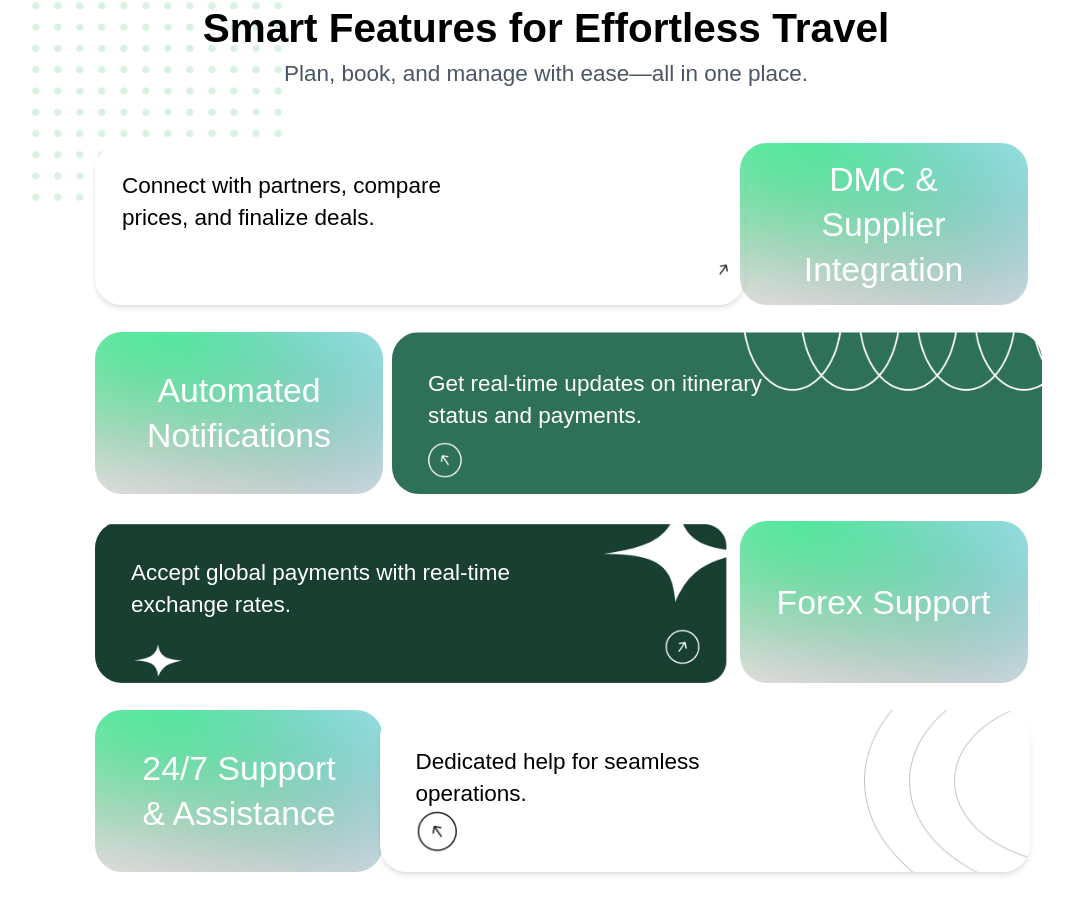
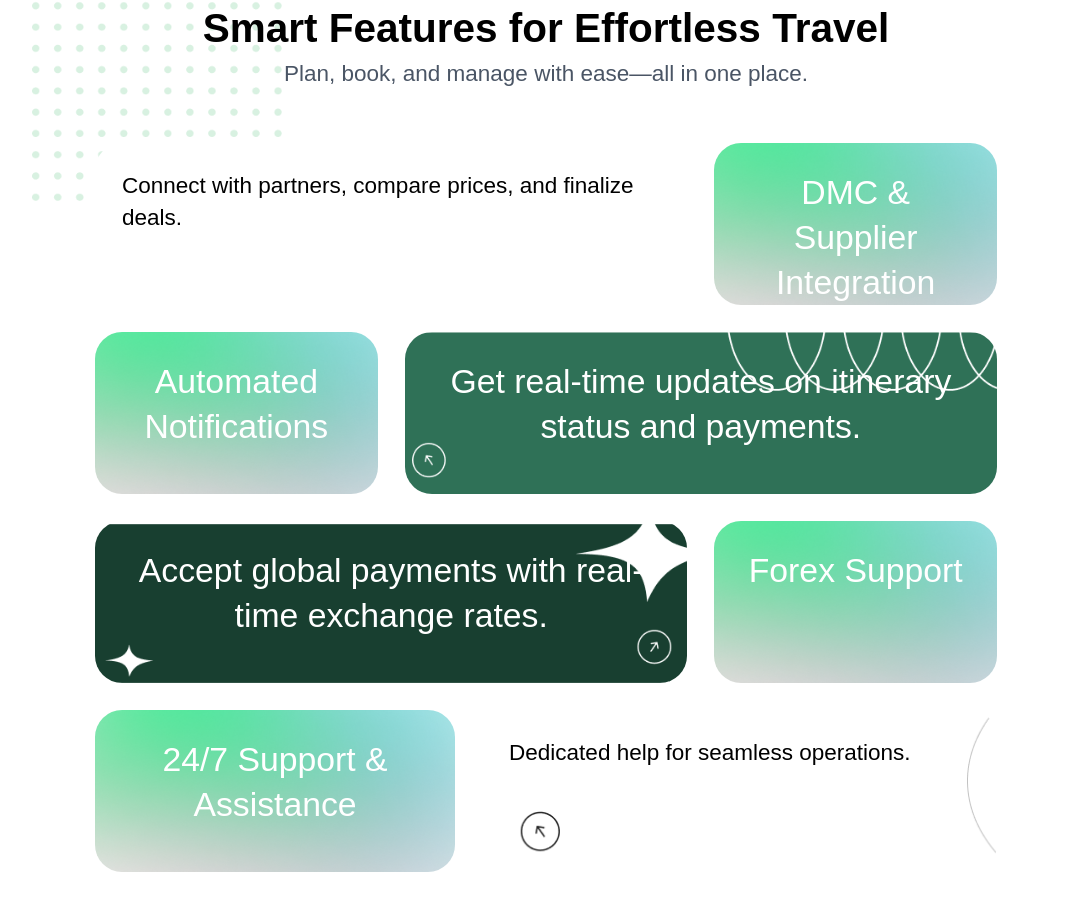
Before and after one commit to jameeshbx/trekking-miles, a Next.js app: page / in a window 1280 px wide. Shown: the part 1528-2441 px from the top of the page, without its empty margins (94-1167 px from the left). Built offline with nearby package versions, Linux system fonts and the light colour scheme.

Commit message:
chane grid to xl

```diff
--- /dev/null
+++ b/app/components/FeatureCard.tsx
@@ -0,0 +1,46 @@
+import Image from "next/image";
+
+interface FeatureCardProps {
+    title: string;
+    description?: string;
+    imageSrc: string;
+    isGradient?: boolean;
+    imageClassName?: string;
+    containerClassName?: string;
+}
+
+export function FeatureCard({
+    title,
+    description,
+    imageSrc,
+    isGradient = false,
+    imageClassName = "",
+    containerClassName = "",
+}: FeatureCardProps) {
+    return (
+        <div className={`rounded-3xl overflow-hidden relative w-full ${containerClassName}`}>
+            <div className={`absolute inset-0  ${imageClassName}`}>
+                <Image
+                    src={imageSrc}
+                    alt="Background"
+                    fill
+                    className={`object-cover`}
+                />
+            </div>
+            <div className="absolute inset-0"></div>
+            <div className="p-4 xl:p-6 lg:p-8 flex flex-col h-36 relative z-10">
+                {isGradient ? (
+                    <h3 className="text-xl sm:text-2xl xl:text-3xl font-medium text-white font-nunito leading-8 sm:leading-9 xl:leading-10 text-center align-middle">
+                        {title}
+                    </h3>
+                ) : (
+                    <div>
+                        <h3 className={`font-poppins font-medium text-lg sm:text-xl xl:text-xl align-middle mb-2 ${isGradient ? 'text-white' : ''}`}>
+                            {description || title}
+                        </h3>
+                    </div>
+                )}
+            </div>
+        </div>
+    );
+}
--- a/app/components/smartFeature.tsx
+++ b/app/components/smartFeature.tsx
@@ -1,5 +1,57 @@
 "use client"
 import Image from "next/image"
+import { FeatureCard } from "./FeatureCard"
+
+const features = [
+  {
+    title: "Connect with partners, compare prices, and finalize deals.",
+    imageSrc: "/background/feature1.png?height=400&width=600",
+    containerClassName: "xl:col-span-8  mx-auto",
+  },
+  {
+    title: "DMC & Supplier Integration",
+    imageSrc: "/background/gradient.png?height=400&width=600",
+    isGradient: true,
+    containerClassName: "xl:col-span-4  mx-auto",
+  },
+  {
+    title: "Automated Notifications",
+    imageSrc: "/background/gradient.png?height=400&width=600",
+    isGradient: true,
+    containerClassName: "xl:col-span-4  mx-auto",
+  },
+  {
+    title: "Get real-time updates on itinerary status and payments.",
+    imageSrc: "/background/feature2.png?height=400&width=600",
+    containerClassName: "xl:col-span-8  mx-auto",
+    isGradient: true,
+  },
+  {
+    title: "Accept global payments with real-time exchange rates.",
+    imageSrc: "/background/feature3.png?height=400&width=600",
+    containerClassName: "xl:col-span-8  mx-auto",
+    imageClassName: "lg:-mt-4 sm:-mt-7",
+    isGradient: true,
+  },
+  {
+    title: "Forex Support",
+    imageSrc: "/background/gradient.png?height=400&width=600",
+    isGradient: true,
+    containerClassName: "xl:col-span-4  mx-auto",
+  },
+  {
+    title: "24/7 Support & Assistance",
+    imageSrc: "/background/gradient.png?height=400&width=600",
+    isGradient: true,
+    containerClassName: "xl:col-span-5  mx-auto",
+  },
+  {
+    title: "Dedicated help for seamless operations.",
+    imageSrc: "/background/feature4.png?height=400&width=600",
+    containerClassName: "xl:col-span-7  mx-auto",
+    imageClassName: "lg:w-w2 lg:-ml-5",
+  },
+];
 
 export default function TravelFeatures() {
   return (
@@ -22,156 +74,17 @@ export default function TravelFeatures() {
         </div>
 
         {/* Features Grid */}
-        <div className="grid grid-cols-1 md:grid-cols-2 lg:grid-cols-12 gap-4 md:gap-6 p-8 md:p-32 -mt-8 md:-mt-32">
-          {/* Card 1 */}
-          <div className="lg:col-span-6 rounded-3xl shadow-md overflow-hidden relative w-full sm:w-3/4 md:w-2/3 lg:w-w1 mx-auto">
-            <div className="absolute inset-0">
-              <Image
-                src="/background/feature1.png?height=400&width=600"
-                alt="Background"
-                fill
-                className="object-cover"
-              />
-            </div>
-            <div className="p-4 md:p-6 flex flex-col h-36 justify-between relative z-10">
-              <div>
-                <h3 className="font-poppins font-medium text-xl align-middle mb-2">
-                  Connect with partners, compare <br /> prices, and finalize deals.
-                </h3>
-              </div>
-            </div>
-          </div>
-
-          {/* Card 2 */}
-          <div className="lg:col-span-6 rounded-3xl overflow-hidden relative w-full sm:w-3/4 md:w-2/3 lg:w-64 mx-auto lg:ml-40">
-            <div className="absolute inset-0">
-              <Image
-                src="/background/gradient.png?height=400&width=600"
-                alt="Background"
-                fill
-                className="object-cover"
-              />
-            </div>
-            <div className="absolute inset-0"></div>
-            <div className="p-6 md:p-8 flex flex-col h-36 justify-center items-center text-center relative z-10">
-              <h3 className="text-xl sm:text-2xl md:text-3xl font-medium text-white font-nunito leading-8 sm:leading-9 md:leading-10 text-center align-middle">
-                DMC & Supplier Integration
-              </h3>
-            </div>
-          </div>
-
-          {/* Card 3 */}
-          <div className="lg:col-span-5 rounded-3xl overflow-hidden relative w-full sm:w-3/4 md:w-2/3 lg:w-64 mx-auto lg:mr-20">
-            <div className="absolute inset-0">
-              <Image
-                src="/background/gradient.png?height=400&width=600"
-                alt="Background"
-                fill
-                className="object-cover"
-              />
-            </div>
-            <div className="absolute inset-0"></div>
-            <div className="p-6 md:p-8 flex flex-col h-36 justify-center items-center text-center relative z-10">
-              <h3 className="text-xl sm:text-2xl md:text-3xl font-medium text-white font-nunito leading-8 sm:leading-9 md:leading-10 text-center align-middle">
-                Automated Notifications
-              </h3>
-            </div>
-          </div>
-
-          {/* Card 4 */}
-          <div className="lg:col-span-7 rounded-3xl overflow-hidden relative w-full sm:w-3/4 md:w-2/3 lg:w-w1 mx-auto lg:-ml-20">
-            <div className="absolute inset-0">
-              <Image
-                src="/background/feature2.png?height=400&width=600"
-                alt="Background"
-                fill
-                className="object-cover"
-              />
-            </div>
-            <div className="absolute inset-0"></div>
-            <div className="p-6 md:p-8 flex flex-col h-36 justify-between relative z-10">
-              <div>
-                <h3 className="font-poppins font-medium text-xl sm:text-2xl md:text-xl align-middle text-white mb-2">
-                  Get real-time updates on itinerary <br /> status and payments.
-                </h3>
-              </div>
-            </div>
-          </div>
-
-          {/* Card 5 - Fixed to match structure of Card 4 */}
-          <div className="lg:col-span-6 rounded-3xl overflow-hidden relative w-full sm:w-3/4 md:w-2/3 lg:w-w1 mx-auto">
-            <div className="absolute inset-0 lg:-mt-4 sm:-mt-8">
-              <Image
-                src="/background/feature3.png?height=400&width=600"
-                alt="Background"
-                fill
-                className="object-cover"
-              />
-            </div>
-            <div className="absolute inset-0"></div>
-            <div className="p-6 md:p-8 flex flex-col h-36 justify-between relative z-10">
-              <div>
-                <h3 className="font-poppins font-medium text-xl sm:text-2xl md:text-xl align-middle text-white mb-2">
-                  Accept global payments with real-time <br /> exchange rates.
-                </h3>
-              </div>
-            </div>
-          </div>
-
-          {/* Card 6 */}
-          <div className="lg:col-span-6 rounded-3xl overflow-hidden relative w-full sm:w-3/4 md:w-2/3 lg:w-64 mx-auto lg:ml-40">
-            <div className="absolute inset-0">
-              <Image
-                src="/background/gradient.png?height=400&width=600"
-                alt="Background"
-                fill
-                className="object-cover"
-              />
-            </div>
-            <div className="absolute inset-0"></div>
-            <div className="p-6 md:p-8 flex flex-col h-36 justify-center items-center text-center relative z-10">
-              <h3 className="text-xl sm:text-2xl md:text-3xl font-medium text-white font-nunito leading-8 sm:leading-9 md:leading-10 text-center align-middle">
-                Forex Support
-              </h3>
-            </div>
-          </div>
-
-          {/* Card 7 */}
-          <div className="lg:col-span-6 rounded-3xl overflow-hidden relative w-full sm:w-3/4 md:w-2/3 lg:w-64 mx-auto lg:mr-40">
-            <div className="absolute inset-0">
-              <Image
-                src="/background/gradient.png?height=400&width=600"
-                alt="Background"
-                fill
-                className="object-cover"
-              />
-            </div>
-            <div className="absolute inset-0"></div>
-            <div className="p-6 md:p-8 flex flex-col h-36 justify-center items-center text-center relative z-10">
-              <h3 className="text-xl sm:text-2xl md:text-3xl font-medium text-white font-nunito leading-8 sm:leading-9 md:leading-10 text-center align-middle">
-                24/7 Support & Assistance
-              </h3>
-            </div>
-          </div>
-
-          {/* Card 8 - Fixed to match structure of Card 1 */}
-          <div className="lg:col-span-6 rounded-3xl shadow-md overflow-hidden relative w-full lg:w-w1 lg:-ml-40">
-            <div className="absolute inset-0 lg:w-w2 lg:-ml-5">
-              <Image
-                src="/background/feature4.png?height=400&width=600"
-                alt="Background"
-                fill
-                className="object-cover"
-              />
-            </div>
-            <div className="p-6 md:p-8 flex flex-col h-36 justify-between relative z-10">
-              <div>
-                <h3 className="font-poppins font-medium text-lg sm:text-xl md:text-xl align-middle mb-2">
-                  Dedicated help for seamless <br /> operations.
-                </h3>
-              </div>
-            </div>
-          </div>
+        <div className="grid grid-cols-1 xl:grid-cols-12 gap-4 xl:gap-6 p-8 xl:p-32 -mt-8 xl:-mt-32">
+          {features.map((feature, index) => (
+            <FeatureCard
+              key={index}
+              title={feature.title}
+              imageSrc={feature.imageSrc}
+              isGradient={feature.isGradient}
+              imageClassName={feature.imageClassName}
+              containerClassName={feature.containerClassName}
+            />
+          ))}
         </div>
       </div>
     </div>
--- a/app/page.tsx
+++ b/app/page.tsx
@@ -5,9 +5,9 @@ import SeeItInAction from "./components/wVideo";
 export default function Home() {
   return (
     <div>
-      <HowItWorks/>
-      <SeeItInAction/>
-      <SmartFeature/>
+      <HowItWorks />
+      <SeeItInAction />
+      <SmartFeature />
     </div>
   );
 }
```
Also changed, not shown: app/components/Card.tsx (added, +45 -0 lines), 1 other file (tests, documents, lock files or other folders).
